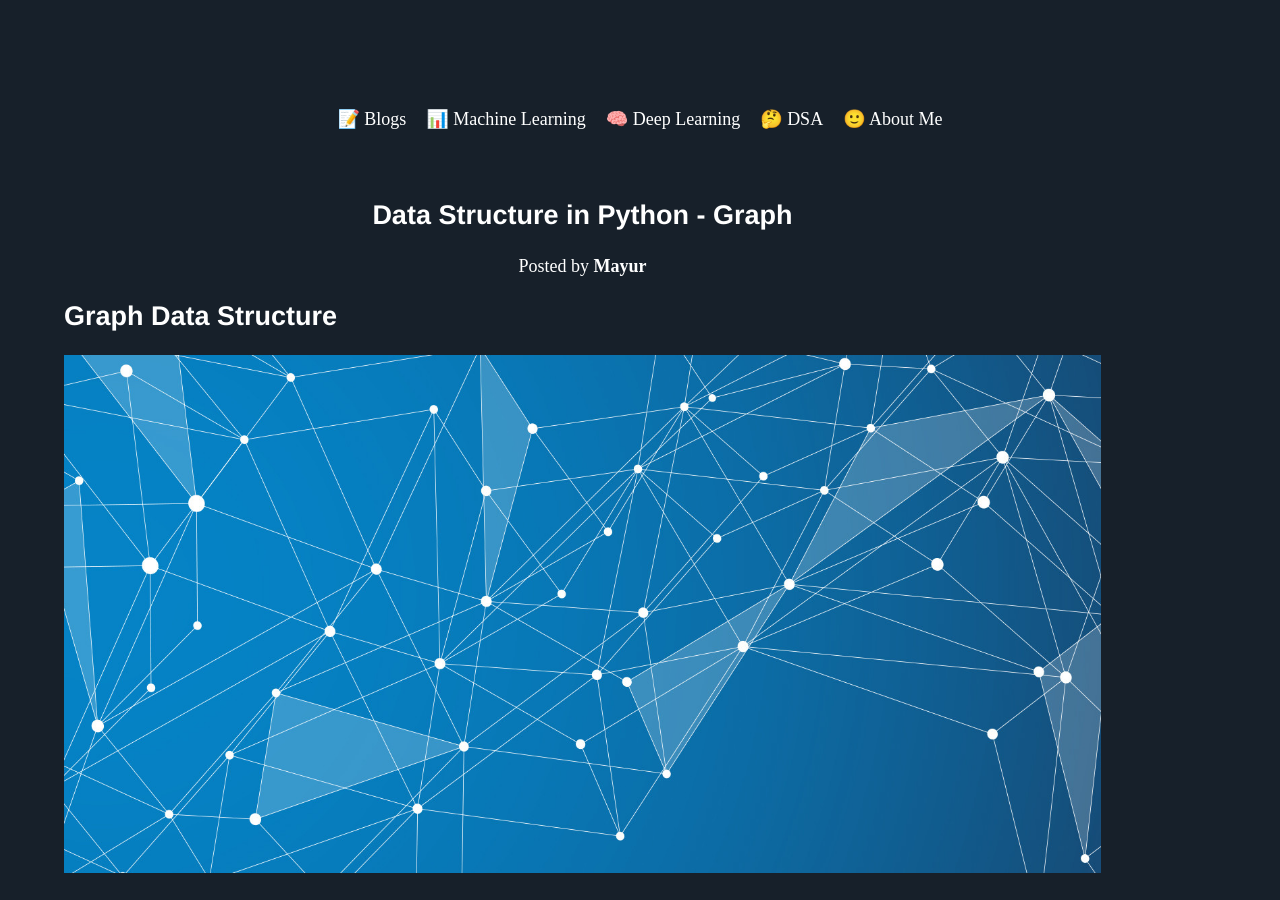
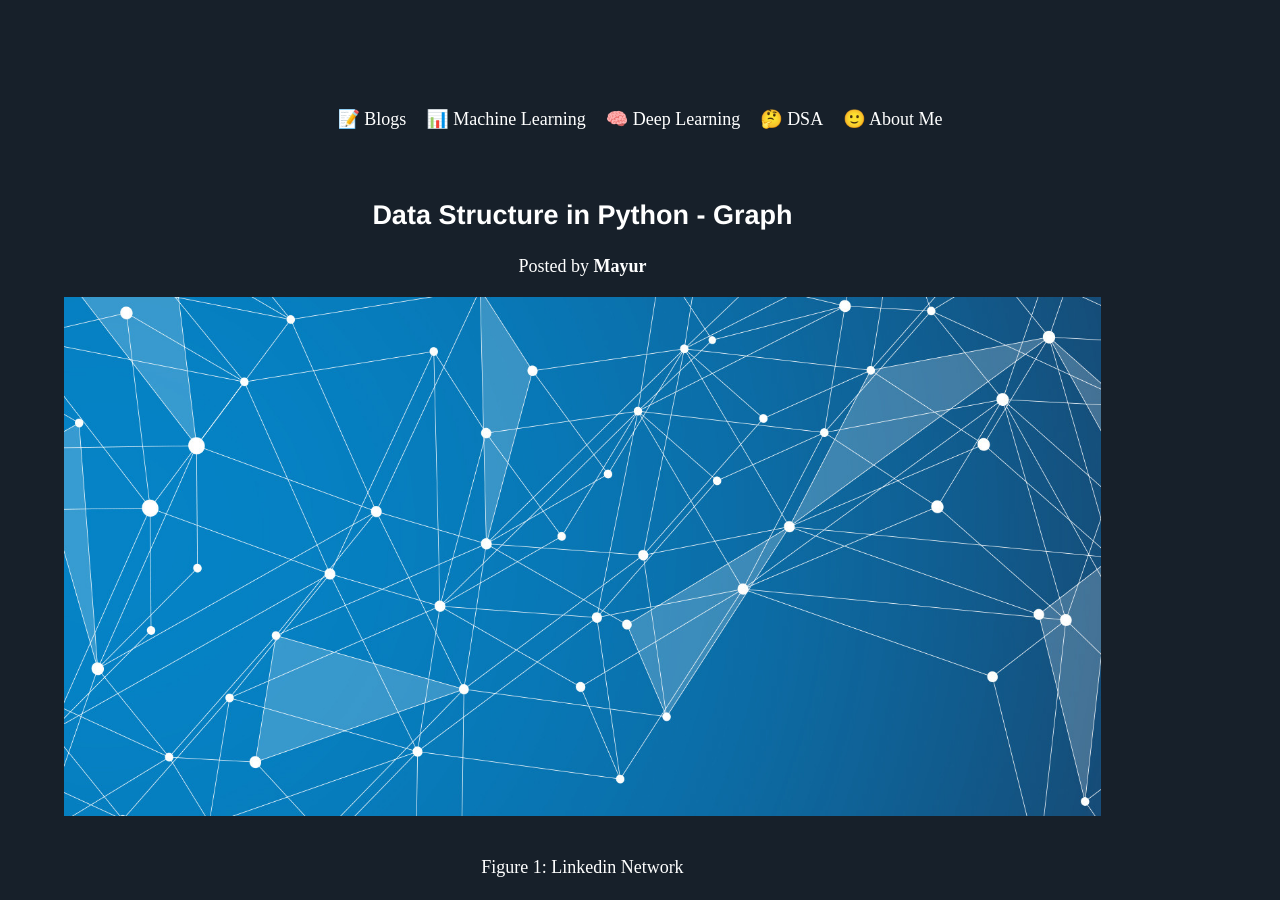
Before and after one commit to Mayurji/mayurji.github.io, a Jekyll site: the page built from _data-structure-algorithms/2021-02-02-DSA_10.md, in a window 1280 px wide and 900 px high. Built offline with Jekyll 4.4.1, drawn with Linux system fonts in a browser that asks for light colours; nearby versions of some CDN libraries; comment, search, counter and statistics services are not loaded.

Commit message:
Update 2021-02-02-DSA_10.md

```diff
--- a/_data-structure-algorithms/2021-02-02-DSA_10.md
+++ b/_data-structure-algorithms/2021-02-02-DSA_10.md
@@ -4,8 +4,6 @@ title: Data Structure in Python - Graph
 description: All Networks are Graph!
 date:   2021-02-02 13:43:52 +0530
 ---
-## Graph Data Structure
-
 <center>
 <img src="{{site.url}}/assets/images/dsa/linkedin.jpg" style="zoom: 5%; background-color:#DCDCDC;" width="100%" height=auto/><br>
 <p>Figure 1: Linkedin Network</p>
```
